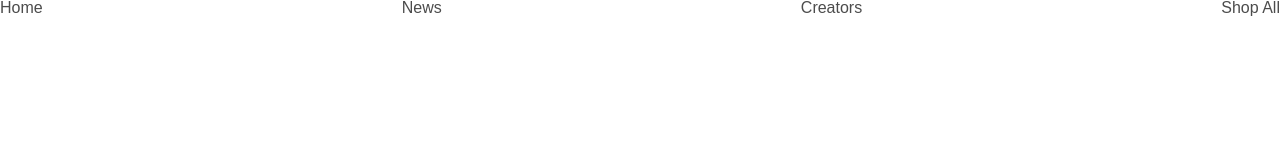
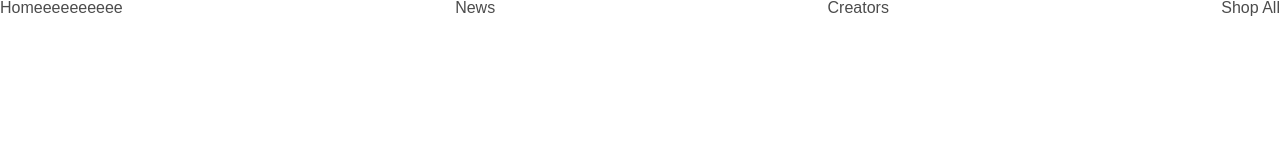
Before and after one commit to maiogino/dezasuta, a plain HTML site: page 20240715/index.html in a window 1280 px wide. Drawn offline with Linux system fonts and the light colour scheme.

Commit message:
2回目のGit

```diff
--- a/20240715/index.html
+++ b/20240715/index.html
@@ -13,7 +13,7 @@
 <body>
     <nav>
         <ul>
-            <li><a href="">Home</a></li>
+            <li><a href="">Homeeeeeeeeee</a></li>
             <li><a href="">News</a></li>
             <li><a href="">Creators</a></li>
             <li><a href="">Shop All</a></li>
```
